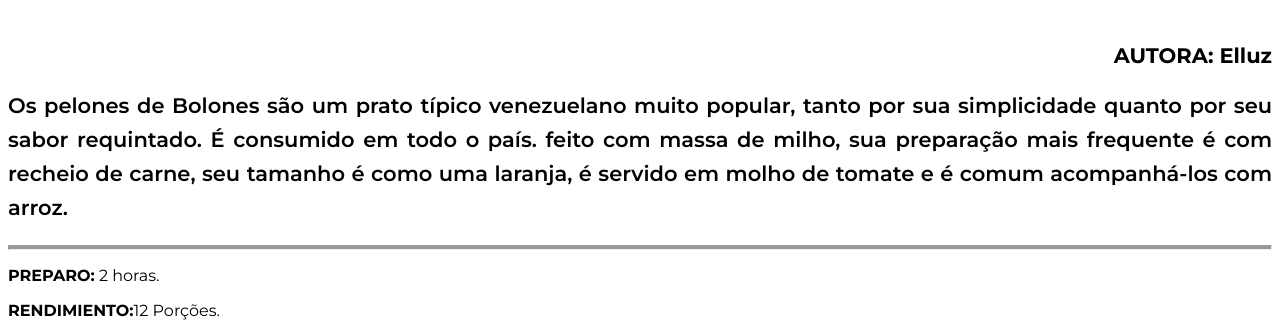
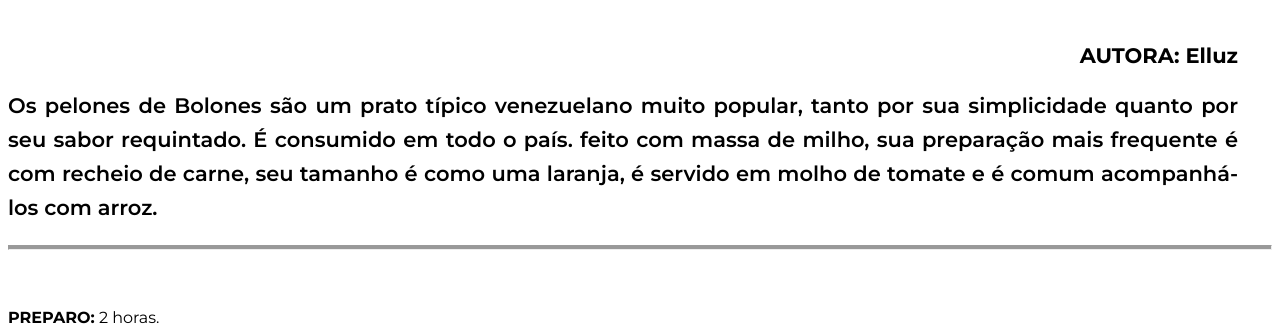
Before and after one commit to ElluzR/EXERCICIO1, a plain HTML site: page index.html in a window 1280 px wide. Shown: the part 541-876 px from the top of the page. Drawn offline with Linux system fonts and the light colour scheme.

Commit message:
anadiendo modificaçoes do css

```diff
--- a/style.css
+++ b/style.css
@@ -35,8 +35,8 @@ main p {
 }
 
 p{
-  padding right: 34px;
- }
+  padding-right: 34px;
+}
 
 hr {
    height:5px;
@@ -44,7 +44,7 @@ hr {
 }
 
 div {
-  padding top: 34px;
+  padding-top: 34px;
 }
 
 h1, h2{
```
